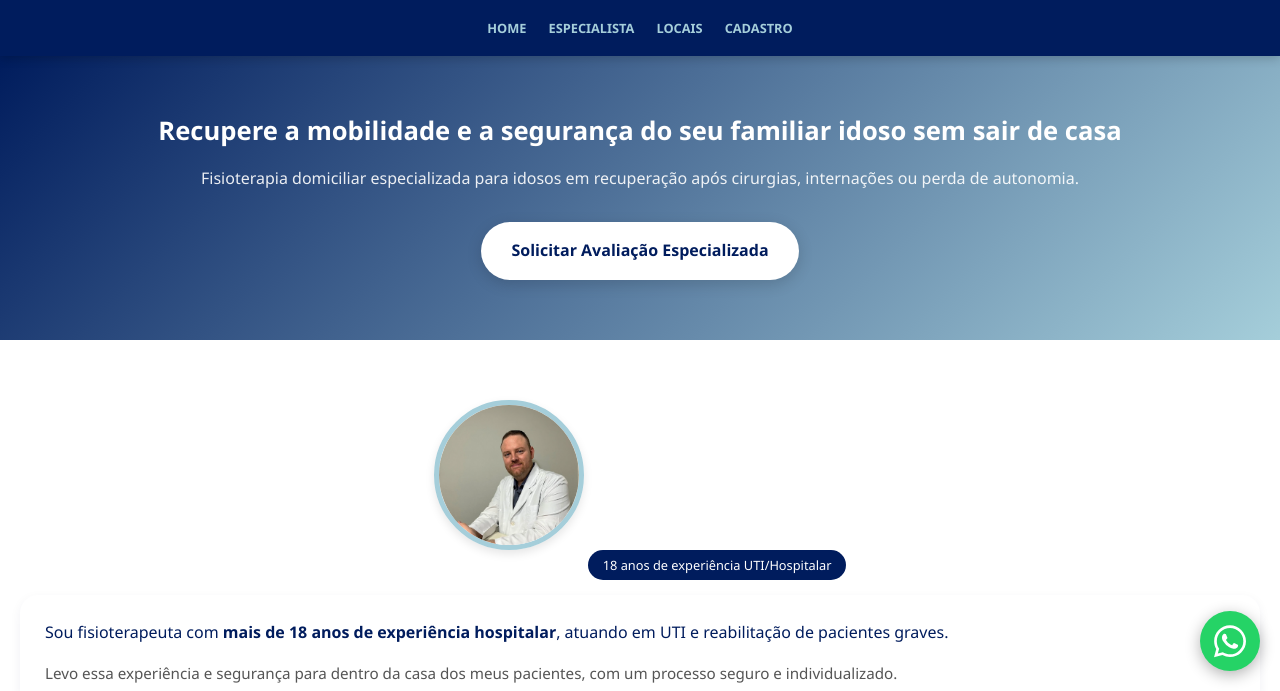
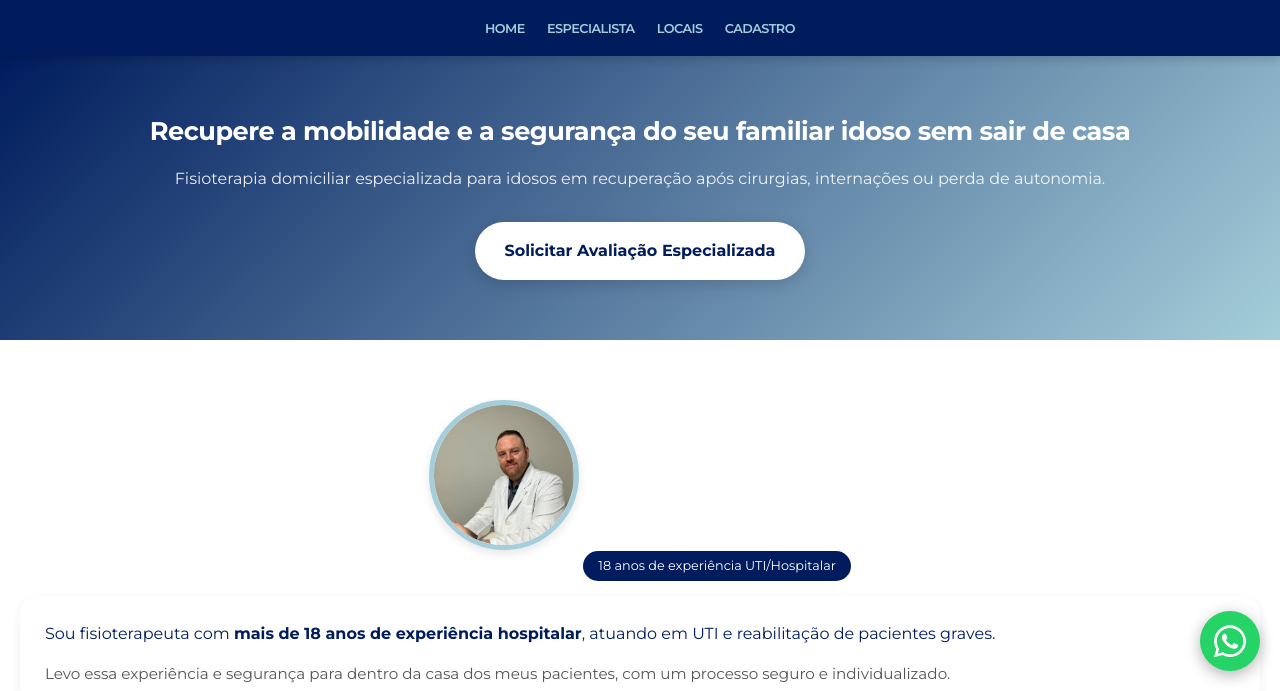
Before and after one commit to Mdev696/Fisioterapia-Domiciliar, a plain HTML site: page index.html in a window 1280 px wide. Shown: the part 109-800 px from the top of the page. Drawn offline with Linux system fonts and the light colour scheme.

Commit message:
landpage

```diff
--- a/index.html
+++ b/index.html
@@ -5,6 +5,7 @@
     <meta charset="UTF-8">
     <meta name="viewport" content="width=device-width, initial-scale=1.0">
     <title>Victor Hugo - Fisioterapia Domiciliar Especializada</title>
+    <link href="https://fonts.googleapis.com/css2?family=Montserrat:wght@400;600;700&display=swap" rel="stylesheet">
     <style>
         :root {
             --branco: #ffffff;
@@ -18,8 +19,26 @@
             margin: 0;
             padding: 0;
             box-sizing: border-box;
-            font-family: 'Segoe UI', Roboto, Helvetica, Arial, sans-serif;
+            /* Nova fonte aplicada aqui */
+            font-family: 'Montserrat', sans-serif;
             scroll-behavior: smooth;
+        }
+
+        /* Deixar os títulos um pouco mais marcantes com a nova fonte */
+        h1,
+        h2,
+        h3,
+        .nav-links a,
+        .btn-send {
+            font-weight: 700;
+            letter-spacing: -0.5px;
+        }
+
+        /* Texto corrido com peso normal para leitura leve */
+        p,
+        li,
+        input {
+            font-weight: 400;
         }
 
         body {
```
